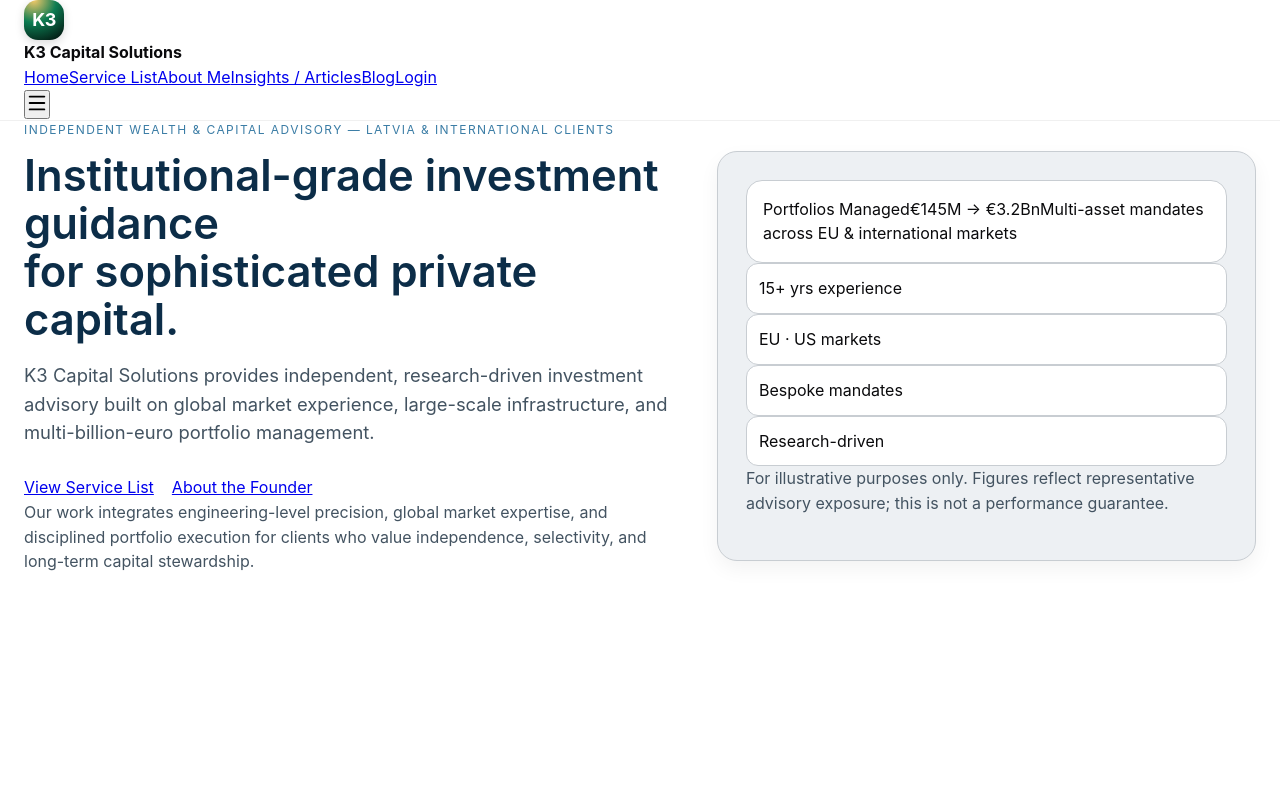
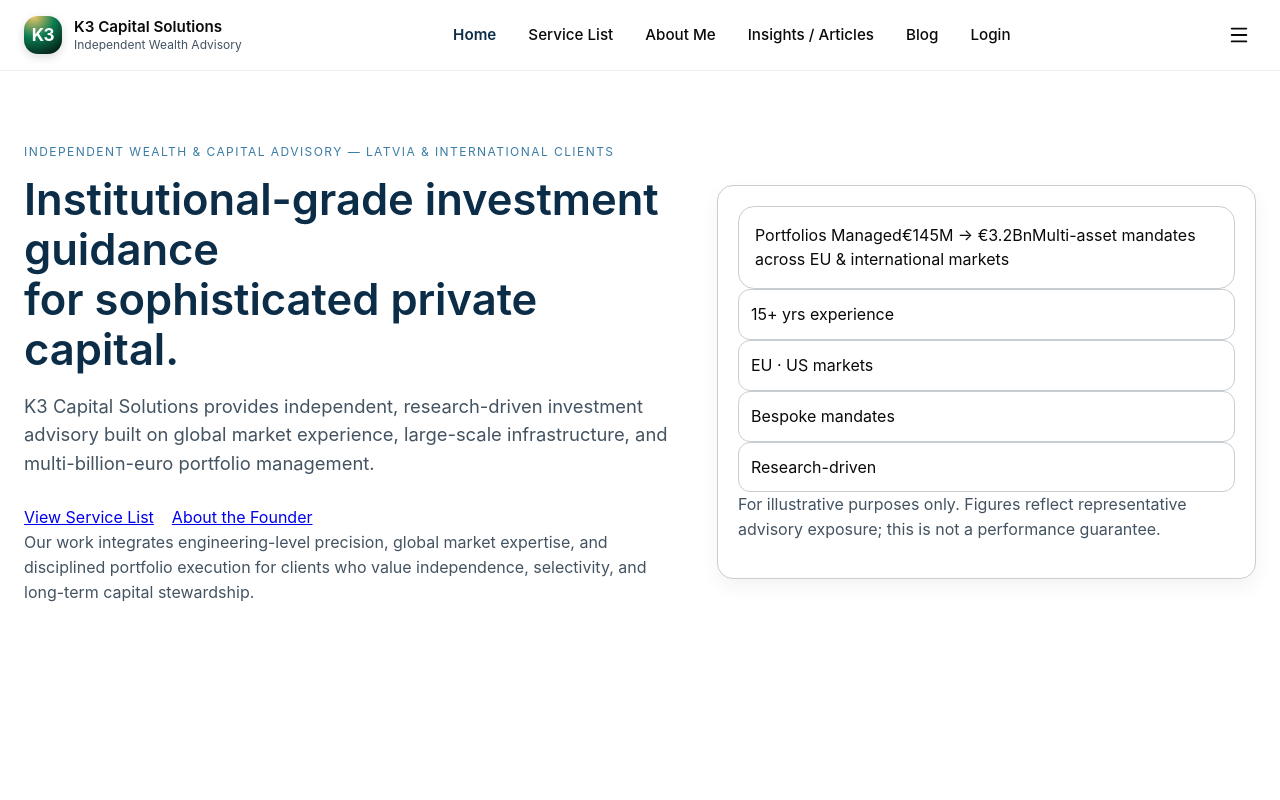
Before and after one commit to indarss/K3CapitalSolutions, a Next.js app: page / in a window 1280 px wide. Shown: the top 800 px of the page. Built offline with nearby package versions, Linux system fonts and the light colour scheme.

Commit message:
cleaning menu
cleaning menu

```diff
--- a/app/globals.css
+++ b/app/globals.css
@@ -1,11 +1,11 @@
 /* ============================================================
-  FINANCIAL STYLE — CLEAN CORPORATE FINANCIAL UI SYSTEM
+   K3 CAPITAL SOLUTIONS — FINANCIAL UI SYSTEM (CLEAN VERSION)
+   Inspired by Goldman Sachs / BlackRock institutional design
    ============================================================ */
 
-/* ==============================================
-   TYPOGRAPHY — GOLDMAN SACHS SCALE
-   ============================================== */
-
+/* ==============================
+   ROOT VARIABLES — TYPOGRAPHY
+   ============================== */
 :root {
   --font-sans: 'Inter', 'Segoe UI', sans-serif;
 
@@ -19,39 +19,13 @@
 
   --lh-tight: 1.15;
   --lh-base: 1.55;
-  --lh-loose: 1.8;
 
   --tracking-wide: 0.12em;
 }
 
-/* Global typography */
-body {
-  font-family: var(--font-sans);
-  font-size: var(--fs-base);
-  line-height: var(--lh-base);
-}
-
-h1,
-h2,
-h3,
-h4 {
-  font-family: var(--font-sans);
-  margin-bottom: 0.65em;
-  line-height: var(--lh-tight);
-  color: var(--text);
-}
-
-p {
-  font-size: var(--fs-base);
-  line-height: var(--lh-base);
-  color: var(--text-muted);
-  margin-bottom: 1em;
-}
-
-/* ==============================================
-   SPACING SYSTEM — GS
-   ============================================== */
-
+/* =========================
+   SPACING SYSTEM (GS SCALE)
+   ========================= */
 :root {
   --space-xxs: 6px;
   --space-xs: 12px;
@@ -62,70 +36,41 @@ p {
   --space-xxl: 110px;
 }
 
-/* Section spacing */
-.section {
-  padding: var(--space-xxl) 0 var(--space-xl);
-}
-
-.section-alt {
-  padding: var(--space-xxl) 0 var(--space-xl);
-}
-
-
-/* ==============================================
+/* ==============================
    COLOR SYSTEM — LIGHT THEME
-   ============================================== */
+   ============================== */
 :root {
   --primary: #0C2D48;
-  /* GS deep blue */
   --primary-light: #1C4E80;
-  /* lighter corporate blue */
   --primary-accent: #3A7CA5;
-  /* highlight blue */
   --gold-accent: #C7B783;
-  /* champagne gold */
 
   --background: #F7F7F9;
-  /* GS soft gray background */
   --surface: #FFFFFF;
-  /* white cards, panels */
   --surface-alt: #EDF0F3;
-  /* light section contrast */
-
-  --surface-dark: #07141F;
-  /* dark mode only */
 
   --border: #C8CDD2;
-  /* GS neutral border */
   --divider: rgba(0, 0, 0, 0.06);
 
   --text: #0A0A0C;
-  /* GS charcoal */
   --text-muted: #435361;
-  /* muted gray */
 }
 
-/* ==============================================
-   DARK THEME (still supported)
-   ============================================== */
+/* ============================
+   DARK THEME (OPTIONAL)
+   ============================ */
 [data-theme="dark"] {
   --background: #07141F;
   --surface: #0D1A27;
   --surface-alt: #13202E;
-
   --text: #F2F4F7;
   --text-muted: #D1D5DB;
   --border: #22303C;
-
-  .nav-wrapper {
-    border-bottom: 1px solid rgba(255, 255, 255, 0.12);
-  }
 }
 
-/* ============================================================
-   GLOBAL RESETS
-   ============================================================ */
-
+/* ============================
+   GLOBAL RESET
+   ============================ */
 * {
   box-sizing: border-box;
   margin: 0;
@@ -138,21 +83,42 @@ html {
 
 body.app-root {
   background: var(--background);
+  font-family: var(--font-sans);
   color: var(--text);
-  font-family: 'Inter', sans-serif;
   -webkit-font-smoothing: antialiased;
-  margin: 0;
 }
 
-/* Container */
 .container {
   max-width: 1280px;
   margin: 0 auto;
   padding: 0 24px;
 }
 
+/* ============================
+   TYPOGRAPHY
+   ============================ */
+body {
+  font-size: var(--fs-base);
+  line-height: var(--lh-base);
+}
+
+h1,
+h2,
+h3,
+h4 {
+  margin-bottom: 0.65em;
+  line-height: var(--lh-tight);
+  font-weight: 600;
+  color: var(--text);
+}
+
+p {
+  color: var(--text-muted);
+  margin-bottom: 1em;
+}
+
 /* ============================================================
-   NAVIGATION — FINANCIAL STYLE
+   NAVIGATION — TOP BAR (FINAL CLEAN VERSION)
    ============================================================ */
 
 .nav-wrapper {
@@ -161,17 +127,14 @@ body.app-root {
   z-index: 3000;
   background: var(--surface);
   border-bottom: 1px solid var(--divider);
-
   transition:
     box-shadow 0.25s ease,
-    backdrop-filter 0.25s ease,
     transform 0.3s ease,
     opacity 0.3s ease;
 }
 
 .nav-wrapper.scrolled {
   box-shadow: 0 2px 12px rgba(0, 0, 0, 0.08);
-  backdrop-filter: blur(12px);
 }
 
 .nav-wrapper.hidden {
@@ -179,87 +142,119 @@ body.app-root {
   opacity: 0;
 }
 
-.menu-root summary {
-  padding: 9px 16px;
-  font-size: 0.86rem;
-  letter-spacing: 0.12em;
-  text-transform: uppercase;
-  background: var(--surface);
-  border: 1px solid var(--border);
-  border-radius: 12px;
-  cursor: pointer;
+/* Layout */
+.nav-inner {
+  height: 70px;
+  display: flex;
+  align-items: center;
+  justify-content: space-between;
+}
+
+/* Brand */
+.brand {
+  display: flex;
+  align-items: center;
+  gap: 12px;
+}
+
+.brand-text {
+  display: flex;
+  flex-direction: column;
+}
+
+.brand-name {
+  font-size: 0.95rem;
+  font-weight: 600;
   color: var(--text);
 }
 
-/* Dropdown */
-.menu-dropdown {
-  position: absolute;
-  right: 0;
-  margin-top: 12px;
-  background: rgba(255, 255, 255, 0.95);
-  backdrop-filter: blur(14px);
-  border-radius: 16px;
-  border: 1px solid var(--border);
-
-  box-shadow:
-    0 4px 22px rgba(0, 0, 0, 0.12),
-    0 0 12px rgba(0, 0, 0, 0.05);
-
-  padding: 12px 0;
-  min-width: 250px;
-  white-space: nowrap;
-  z-index: 2000;
+.brand-tagline {
+  font-size: 0.75rem;
+  color: var(--text-muted);
+  margin-top: -3px;
 }
 
-.menu-dropdown li a {
+/* Desktop Menu */
+.nav-links {
   display: flex;
   align-items: center;
-  gap: 10px;
-
-  color: var(--text);
-  padding: 10px 18px;
-  text-decoration: none;
-
-  transition: 0.2s ease;
+  gap: 32px;
 }
 
-.menu-dropdown li a:hover {
-  background: rgba(12, 45, 72, 0.08);
+.nav-links a {
+  text-decoration: none;
+  color: var(--text);
+  font-size: 0.95rem;
+  font-weight: 500;
+  transition: color 0.2s ease;
+}
+
+.nav-links a:hover {
   color: var(--primary);
 }
 
-/* Underline hover */
-.menu-dropdown li a {
-  position: relative;
-}
-
-.menu-dropdown li a::after {
-  content: "";
-  position: absolute;
-  left: 18px;
-  bottom: 4px;
-  height: 2px;
-  width: 0;
-  background: var(--primary);
-  transition: width 0.25s ease;
-}
-
-.menu-dropdown li a:hover::after {
-  width: calc(100% - 36px);
-}
-
-.menu-dropdown a.active {
-  background: rgba(12, 45, 72, 0.12);
+.nav-links a.active {
   color: var(--primary);
   font-weight: 600;
 }
 
+/* Mobile Controls */
+.mobile-only {
+  display: none;
+}
+
+.mobile-menu-btn {
+  background: none;
+  border: none;
+  cursor: pointer;
+  color: var(--text);
+  display: flex;
+  align-items: center;
+  padding: 6px;
+}
+
+/* Mobile panel */
+.mobile-nav {
+  background: var(--surface);
+  border-top: 1px solid var(--border);
+  box-shadow: 0 6px 20px rgba(0, 0, 0, 0.05);
+  display: flex;
+  flex-direction: column;
+  padding: 12px;
+  gap: 14px;
+}
+
+.mobile-nav a {
+  display: flex;
+  align-items: center;
+  gap: 10px;
+  padding: 10px;
+  text-decoration: none;
+  color: var(--text);
+}
+
+.mobile-nav a.active {
+  color: var(--primary);
+  font-weight: 600;
+}
+
+/* Responsive break */
+@media (max-width: 860px) {
+  .desktop-only {
+    display: none;
+  }
+
+  .mobile-only {
+    display: block;
+  }
+}
+
 /* ============================================================
-   SECTIONS — GS WHITE / LIGHT GRAY PANELS
+   SECTIONS
    ============================================================ */
 
 .section {
-  padding: 100px 0;
+  padding: var(--space-xxl) 0 var(--space-xl);
   background: var(--surface);
 }
 
@@ -267,21 +262,19 @@ body.app-root {
   background: var(--surface-alt);
 }
 
-/* Section intro text */
 .section-intro {
   max-width: 600px;
   color: var(--text-muted);
-  font-size: 1rem;
 }
 
-/* ==============================================
-   HERO — INVESTMENT BANK STYLE
-   ============================================== */
+/* ============================================================
+   HERO
+   ============================================================ */
 
 .hero {
-  padding-top: calc(var(--nav-height) + var(--space-lg));
+  background: var(--surface);
+  padding-top: var(--space-xl);
   padding-bottom: var(--space-xxl);
-  background: var(--surface);
 }
 
 .hero-grid {
@@ -301,16 +294,13 @@ body.app-root {
 
 .hero-title {
   font-size: var(--fs-hero-title);
-  font-weight: 600;
   color: var(--primary);
-  line-height: 1.1;
   margin-bottom: var(--space-sm);
 }
 
 .intro {
   font-size: var(--fs-lg);
   color: var(--text-muted);
-  max-width: 42rem;
   margin-bottom: var(--space-md);
 }
 
@@ -319,21 +309,25 @@ body.app-root {
   gap: var(--space-sm);
 }
 
-/* Premium side card */
-.hero-card {
-  background: var(--surface-alt);
-  border-radius: 20px;
+/* ============================================================
+   CARDS / COMPONENTS
+   ============================================================ */
+
+.hero-card,
+.service-card,
+.insights-card,
+.profile-card {
+  background: var(--surface);
   border: 1px solid var(--border);
-  padding: var(--space-md);
+  border-radius: 16px;
+  padding: 20px;
   box-shadow: 0 8px 20px rgba(0, 0, 0, 0.05);
 }
 
-/* Metric card — remove neon green */
 .metric-card {
-  background: var(--surface);
+  padding: 16px;
   border-radius: 16px;
   border: 1px solid var(--border);
-  padding: 16px;
 }
 
 .stat-item {
@@ -344,53 +338,18 @@ body.app-root {
 }
 
 /* ============================================================
-   SERVICES — Replace Dark Cards with GS Panels
-   ============================================================ */
-
-.service-card {
-  background: var(--surface);
-  border: 1px solid var(--border);
-  border-radius: 16px;
-  padding: 20px;
-  box-shadow: 0 12px 24px rgba(0, 0, 0, 0.06);
-}
-
-/* ============================================================
-   INSIGHTS — Same GS Cards
-   ============================================================ */
-
-.insights-card {
-  background: var(--surface);
-  border-radius: 14px;
-  border: 1px solid var(--border);
-  padding: 20px;
-  box-shadow: 0 10px 24px rgba(0, 0, 0, 0.05);
-}
-
-/* ============================================================
-   ABOUT — GS Panel
-   ============================================================ */
-
-.profile-card {
-  background: var(--surface);
-  border: 1px solid var(--border);
-  border-radius: 16px;
-  padding: 18px;
-}
-
-/* ============================================================
-   FOOTER — Light GS Footer
+   FOOTER
    ============================================================ */
 
 .footer {
-  padding: 24px 0;
   background: var(--surface-alt);
   border-top: 1px solid var(--border);
+  padding: 24px 0;
   color: var(--text-muted);
 }
 
 /* ============================================================
-   RESPONSIVE — Works unchanged
+   RESPONSIVE (UNIFIED)
    ============================================================ */
 
 @media (max-width: 900px) {
@@ -402,205 +361,7 @@ body.app-root {
     grid-template-columns: 1fr;
   }
 
-  .btn-primary {
-    padding: 14px 26px;
-    font-size: var(--fs-sm);
-    border-radius: 8px;
-    background: var(--primary);
-    color: white;
-    transition: 0.2s ease;
-    letter-spacing: 0.02em;
-  }
-
-  .btn-primary:hover {
-    background: var(--primary-light);
-  }
-
-  .btn-ghost {
-    border: 1px solid var(--border);
-    color: var(--primary);
-    background: transparent;
-    padding: 12px 24px;
-    border-radius: 8px;
-  }
-
-  section[id] {
-    scroll-margin-top: 120px;
-    /* Perfect for your nav height + animation slack - fixes Menu on Insights*/
-  }
-
   section[id] {
     scroll-margin-top: 120px;
   }
-
-    /* ============================
-     TOP NAVIGATION — GS STYLE
-     ============================ */
-
-    .nav-inner {
-      height: 64px;
-      display: flex;
-      justify-content: space-between;
-      align-items: center;
 }
-
-    .nav-links {
-      display: flex;
-      gap: 28px;
-    }
-
-    .nav-link {
-      font-size: 0.9rem;
-      text-decoration: none;
-      color: var(--text-muted);
-      padding: 6px 0;
-      position: relative;
-      transition: color 0.2s ease;
-    }
-
-    /* Hover */
-    .nav-link:hover {
-      color: var(--primary);
-    }
-
-    /* Active underline */
-    .nav-link.active::after {
-      content: "";
-      position: absolute;
-      bottom: -3px;
-      left: 0;
-      right: 0;
-      height: 2px;
-      background: var(--primary);
-      border-radius: 2px;
-    }
-
-    /* ===============================
-   RESPONSIVE NAVIGATION
-   =============================== */
-
-  .desktop-only {
-    display: flex;
-  }
-
-  .mobile-only {
-    display: none;
-  }
-
-  /* Top nav */
-  .nav-inner {
-    height: 64px;
-    display: flex;
-    align-items: center;
-    justify-content: space-between;
-  }
-
-  /* Horizontal links (desktop) */
-  .nav-links {
-    display: flex;
-    gap: 28px;
-  }
-
-  .nav-link {
-    text-decoration: none;
-    color: var(--text-muted);
-    font-size: 0.92rem;
-    position: relative;
-    padding: 6px 0;
-    transition: color 0.2s ease;
-  }
-
-  .nav-link:hover {
-    color: var(--primary);
-  }
-
-  /* Active underline */
-  .nav-link.active::after {
-    content: "";
-    position: absolute;
-    height: 2px;
-    left: 0;
-    right: 0;
-    bottom: -3px;
-    background: var(--primary);
-    border-radius: 2px;
-  }
-
-  /* ===============================
-    MOBILE
-    =============================== */
-  @media (max-width: 900px) {
-    .desktop-only {
-      display: none;
-    }
-    .mobile-only {
-      display: block;
-    }
-
-    .mobile-menu-button {
-      background: none;
-      border: none;
-      cursor: pointer;
-      color: var(--text);
-      display: flex;
-      align-items: center;
-      padding: 6px;
-    }
-
-    /* Slide panel */
-    .mobile-nav-panel {
-      background: var(--surface);
-      border-top: 1px solid var(--divider);
-      box-shadow: 0 4px 14px rgba(0,0,0,0.06);
-
-      display: flex;
-      flex-direction: column;
-      padding: 14px 0;
-      gap: 4px;
-      animation: fadeSlide 0.25s ease forwards;
-    }
-
-    @keyframes fadeSlide {
-      from { opacity: 0; transform: translateY(-6px); }
-      to   { opacity: 1; transform: translateY(0); }
-    }
-
-    .mobile-nav-link {
-      padding: 14px 20px;
-      text-decoration: none;
-      color: var(--text);
-      font-size: 1rem;
-      display: flex;
-      align-items: center;
-      gap: 10px;
-    }
-
-    .mobile-nav-link:hover {
-      background: rgba(12,45,72,0.06);
-    }
-
-    .mobile-nav-link.active {
-      background: rgba(12,45,72,0.12);
-      font-weight: 600;
-    }
-  }
-
-  /* Logo + brand group */
-  .brand {
-    display: flex;
-    align-items: center;
-    gap: 12px;
-  }
-
-  .brand-text {
-    display: flex;
-    flex-direction: column;
-  }
-
-  .brand-name {
-    font-size: 0.95rem;
-    letter-spacing: 0.03em;
-    color: var(--text);
-    font-weight: 600;
-  }
-}
--- a/components/Nav.jsx
+++ b/components/Nav.jsx
@@ -1,15 +1,24 @@
 "use client";
 
-import { useEffect, useState, useRef } from "react";
-import { Menu, X, NotebookPen } from "lucide-react";
+import { useEffect, useState } from "react";
+import {
+  Home,
+  List,
+  User,
+  FileText,
+  NotebookPen,
+  Menu,
+  X
+} from "lucide-react";
+
 import { useRouter, usePathname } from "next/navigation";
 import K3Logo from "./K3Logo";
 
 const sections = [
-  { id: "home", label: "Home" },
-  { id: "services", label: "Service List" },
-  { id: "about", label: "About Me" },
-  { id: "insights", label: "Insights / Articles" },
+  { id: "home", label: "Home", icon: Home },
+  { id: "services", label: "Service List", icon: List },
+  { id: "about", label: "About Me", icon: User },
+  { id: "insights", label: "Insights / Articles", icon: FileText },
 ];
 
 export default function Nav() {
@@ -19,33 +28,9 @@ export default function Nav() {
   const [scrolled, setScrolled] = useState(false);
   const [hidden, setHidden] = useState(false);
   const [activeSection, setActiveSection] = useState("home");
-  const [open, setOpen] = useState(false);
+  const [mobileOpen, setMobileOpen] = useState(false);
 
-  const panelRef = useRef(null);
-
-  //
-  // Smooth scrolling / redirect
-  //
-  const handleNavClick = (e, targetId) => {
-    e.preventDefault();
-    setOpen(false);
-
-    if (pathname === "/") {
-      const el = document.getElementById(targetId);
-      if (el) {
-        window.scrollTo({
-          top: el.offsetTop - 90,
-          behavior: "smooth",
-        });
-      }
-    } else {
-      router.push(`/?scroll=${targetId}`);
-    }
-  };
-
-  //
-  // Scroll listeners (shadow + hide + scrollspy)
-  //
+  // Desktop/Mobile scroll spy + hide on scroll
   useEffect(() => {
     let lastY = window.scrollY;
     const ids = sections.map((s) => s.id);
@@ -53,23 +38,20 @@ export default function Nav() {
     const onScroll = () => {
       const y = window.scrollY;
 
-      // Shadow
       setScrolled(y > 10);
 
-      // Hide on scroll down
       if (y > lastY && y > 80) setHidden(true);
       else setHidden(false);
+
       lastY = y;
 
-      // Scrollspy on homepage only
       if (pathname !== "/") return;
+      const pos = y + 150;
 
-      const pos = y + 160;
       for (let id of ids) {
         const el = document.getElementById(id);
         if (el && el.offsetTop <= pos && el.offsetTop + el.offsetHeight > pos) {
           setActiveSection(id);
-          break;
         }
       }
     };
@@ -78,93 +60,88 @@ export default function Nav() {
     return () => window.removeEventListener("scroll", onScroll);
   }, [pathname]);
 
-  //
-  // Close mobile panel on outside click
-  //
-  useEffect(() => {
-    function handleOutside(e) {
-      if (panelRef.current && !panelRef.current.contains(e.target)) {
-        setOpen(false);
+  const handleNavClick = (e, id) => {
+    e.preventDefault();
+    setMobileOpen(false);
+
+    if (pathname === "/") {
+      const el = document.getElementById(id);
+      if (!el) return;
+
+      window.scrollTo({
+        top: el.offsetTop - 90,
+        behavior: "smooth",
+      });
+    } else {
+      router.push(`/?scroll=${id}`);
     }
-    }
-    document.addEventListener("mousedown", handleOutside);
-    return () => document.removeEventListener("mousedown", handleOutside);
-  }, []);
-
-  //
-  // Close on Escape
-  //
-  useEffect(() => {
-    const handler = (e) => e.key === "Escape" && setOpen(false);
-    window.addEventListener("keydown", handler);
-    return () => window.removeEventListener("keydown", handler);
-  }, []);
+  };
 
   return (
-    <div
+    <header
       className={`nav-wrapper ${scrolled ? "scrolled" : ""} ${hidden ? "hidden" : ""
         }`}
     >
       <nav className="container nav-inner">
-        {/* BRAND WITH LOGO */}
+
+        {/* LOGO + BRAND */}
         <div className="brand">
-          <K3Logo size={40} />
+          <K3Logo size={38} />
           <div className="brand-text">
             <strong className="brand-name">K3 Capital Solutions</strong>
+            <span className="brand-tagline">
+              Independent Wealth Advisory
+            </span>
           </div>
         </div>
 
-        {/* DESKTOP LINKS */}
+        {/* DESKTOP NAV */}
         <div className="nav-links desktop-only">
           {sections.map((s) => (
             <a
               key={s.id}
               href={`/#${s.id}`}
               onClick={(e) => handleNavClick(e, s.id)}
-              className={`nav-link ${activeSection === s.id ? "active" : ""}`}
+              className={activeSection === s.id ? "active" : ""}
             >
               {s.label}
             </a>
           ))}
 
-          <a href="/blog" className="nav-link">Blog</a>
-          <a href="/admin" className="nav-link">Login</a>
+          <a href="/blog">Blog</a>
+          <a href="/admin">Login</a>
         </div>
 
-        {/* MOBILE MENU BUTTON */}
+        {/* MOBILE BUTTON */}
         <button
-          className="mobile-menu-button mobile-only"
-          onClick={() => setOpen((v) => !v)}
+          className="mobile-menu-btn mobile-only"
+          onClick={() => setMobileOpen((v) => !v)}
         >
-          {open ? <X size={22} /> : <Menu size={22} />}
+          {mobileOpen ? <X size={22} /> : <Menu size={22} />}
         </button>
-
       </nav>
 
-      {/* MOBILE PANEL */}
-      {open && (
-        <div className="mobile-nav-panel mobile-only" ref={panelRef}>
-          {sections.map((s) => (
+      {/* MOBILE MENU */}
+      {mobileOpen && (
+        <div className="mobile-nav">
+          {sections.map((s) => {
+            const Icon = s.icon;
+            return (
               <a
                 key={s.id}
                 href={`/#${s.id}`}
                 onClick={(e) => handleNavClick(e, s.id)}
-              className={`mobile-nav-link ${activeSection === s.id ? "active" : ""
-                }`}
+                className={activeSection === s.id ? "active" : ""}
               >
+                <Icon size={16} />
                 {s.label}
               </a>
-          ))}
-
-          <a href="/blog" className="mobile-nav-link">
-            <NotebookPen size={16} /> Blog
-          </a>
-
-          <a href="/admin" className="mobile-nav-link">
-            Login
-          </a>
+            );
+          })}
+          <a href="/blog"><NotebookPen size={16} /> Blog</a>
+          <a href="/admin"><User size={16} /> Login</a>
         </div>
       )}
-    </div>
+    </header>
   );
 }
```
Lines whose indentation alone changed are shown as unchanged.
